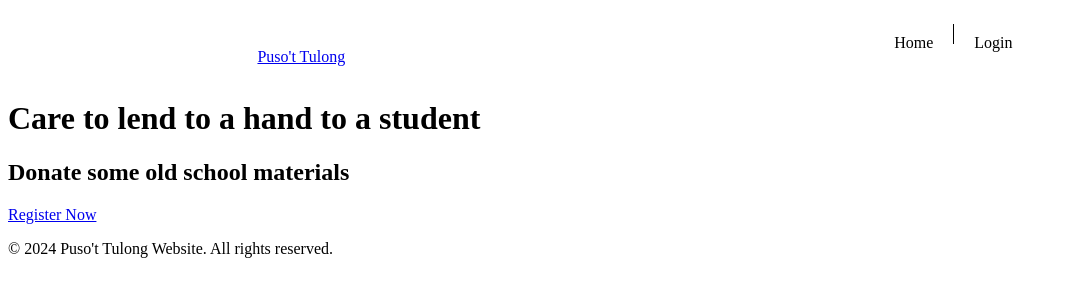
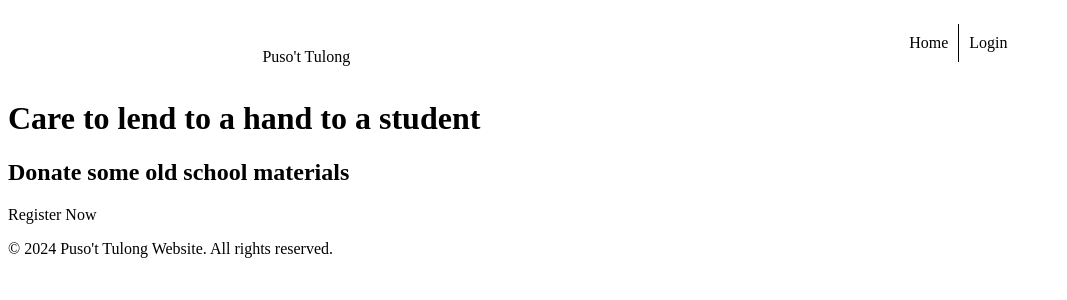
Before and after one commit to necriesa/puso-t-tulong, a Flask app: page / in a window 1280 px wide. Shown: the top 300 px of the page, without its empty margins (0-1067 px from the left). Run offline with Flask 3, Linux system fonts and the light colour scheme.

Commit message:
fixed vertical line

```diff
--- a/static/css/main.css
+++ b/static/css/main.css
@@ -1,3 +1,15 @@
+.logo-anchor{
+  color: black;
+  background-color: white;
+  text-decoration: none;
+}
+
+.anchor-button{
+  color: black;
+  background-color: white;
+  text-decoration: none;
+}
+
 .navbar-container{
   display: flex;
   justify-content: space-around;
@@ -11,18 +23,19 @@
   text-decoration: none;
 }
 
+.navbar ul{
+  display: inline;
+  list-style-type: none;
+  overflow: hidden;
+}
 .navbar li{
   list-style-type: none;
   display: flex;
   justify-content: space-around;
+  text-align: center;
+  padding: 10px;
   float: left;
-  padding: 10px;
 }
-
-.vertical-bar{
-  Float: left;
-  height: 20px;
-  width: 1px;
-  margin: 0 10px;
-  background-color: black;
+.navbar li:not(:last-child){
+  border-right: 1px solid black;
 }
--- a/templates/index.html
+++ b/templates/index.html
@@ -8,10 +8,10 @@
 
 <header>
     <div class="navbar-container">
-        <a href="/" class="navbar">Puso't Tulong</a>
+        <a href="/" class="logo-anchor">Puso't Tulong</a>
         <ul class="navbar">
             <li class="navbar"><a href="/" class="navbar">Home</a></li>
-            <div class="vertical-bar"></div>
+            <!-- <div class="vertical-bar"></div> -->
             <li class="navbar"><a href="/login" class="navbar">Login</a></li>
         </ul>
     </div>
@@ -20,7 +20,7 @@
 <h1> Care to lend to a hand to a student </h1>
 <h2> Donate some old school materials </h2>
 
-<a href="/register" class="links">Register Now</a>
+<a href="/register" class="anchor-button">Register Now</a>
 
 <footer>
     <p>&copy; 2024 Puso't Tulong Website. All rights reserved.</p>
```
Also changed, not shown: templates/register.html (added, +9 -0 lines).
